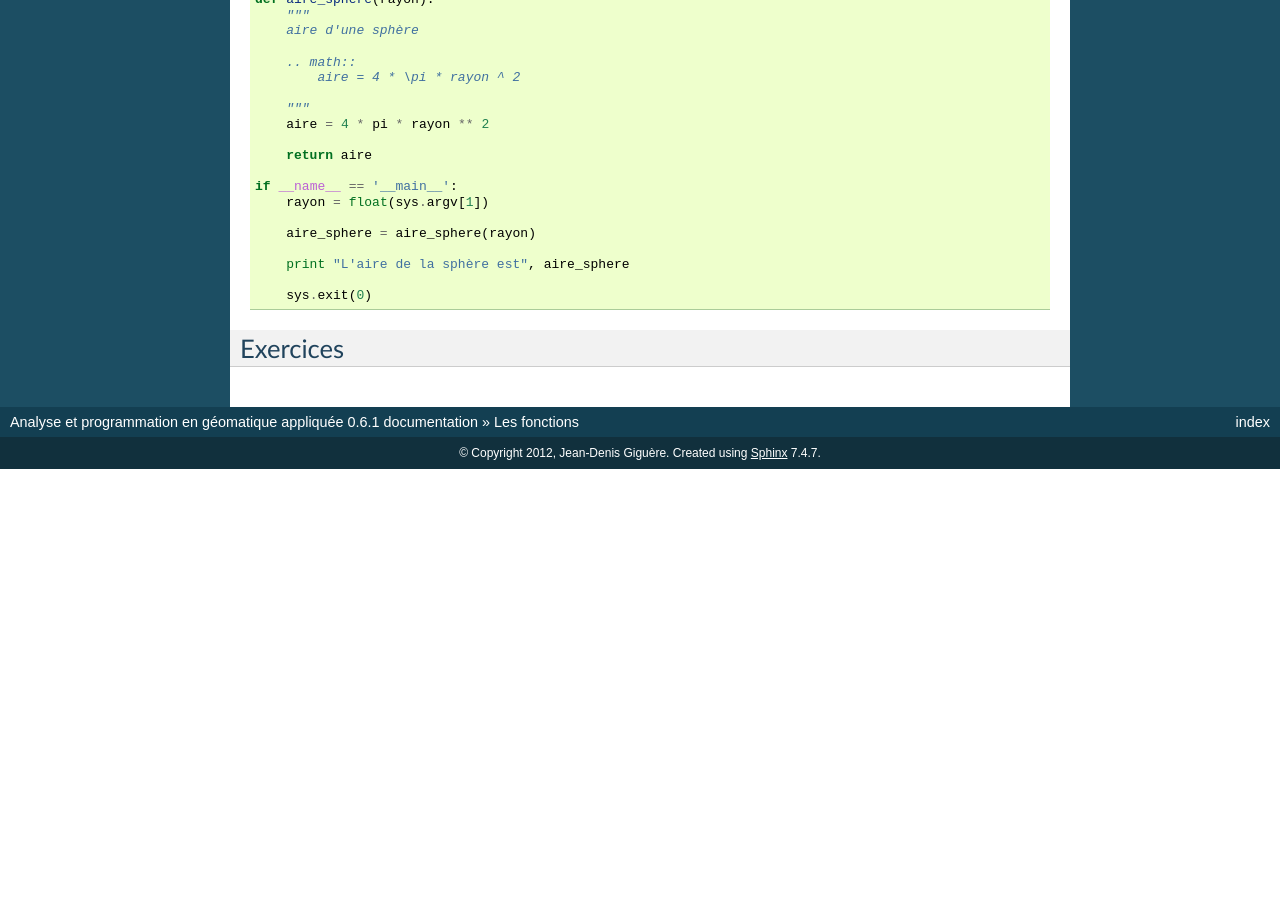
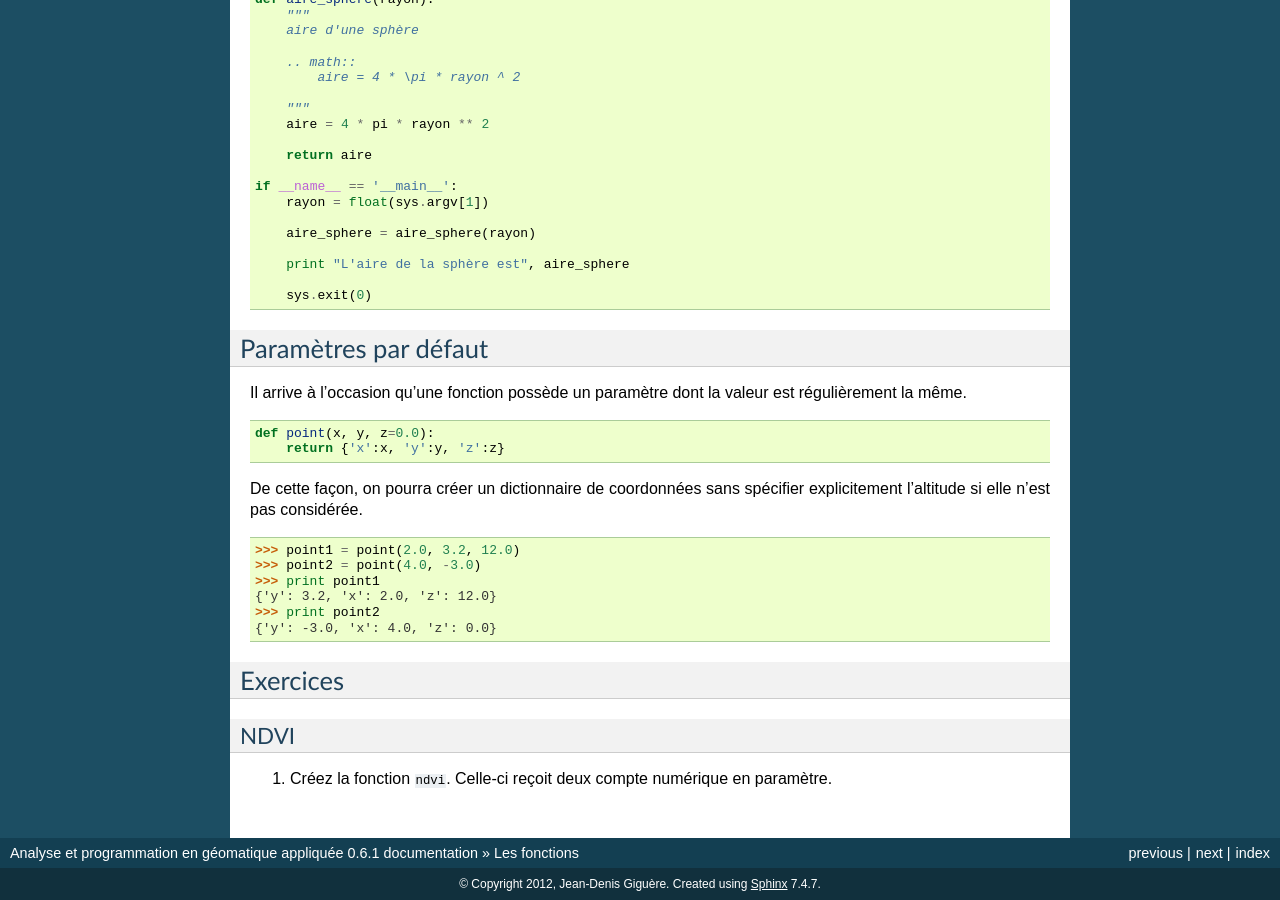
Before and after one commit to jdenisgiguere/Analyse-et-programmation-en-g-omatique-appliqu-e, a Sphinx documentation site: the page built from source/fonction.rst, in a window 1280 px wide and 900 px high, scrolled down 1147 px. Built offline with Sphinx 7.4.7, drawn with Linux system fonts in a browser that asks for light colours; before the commit the page ends 1616 px from its top, so only the background shows below that; some of the changed text lies outside the part shown.

```diff
--- a/source/conf.py
+++ b/source/conf.py
@@ -16,7 +16,7 @@ import sys, os
 # If extensions (or modules to document with autodoc) are in another directory,
 # add these directories to sys.path here. If the directory is relative to the
 # documentation root, use os.path.abspath to make it absolute, like shown here.
-#sys.path.insert(0, os.path.abspath('.'))
+sys.path.insert(0, os.path.abspath('.'))
 
 # -- General configuration -----------------------------------------------------
 
--- a/source/fonction.rst
+++ b/source/fonction.rst
@@ -68,7 +68,36 @@ Utilisation d'une fonction dans un script
 
 .. literalinclude:: exemples/aire_sphere.py
 
+---------------------
+Paramètres par défaut
+---------------------
+
+Il arrive à l'occasion qu'une fonction possède un paramètre
+dont la valeur est régulièrement la même.
+
+.. code-block:: python
+
+    def point(x, y, z=0.0):
+        return {'x':x, 'y':y, 'z':z}
+
+De cette façon, on pourra créer un dictionnaire de coordonnées
+sans spécifier explicitement l'altitude si elle n'est pas
+considérée. ::
+
+    >>> point1 = point(2.0, 3.2, 12.0)
+    >>> point2 = point(4.0, -3.0)
+    >>> print point1
+    {'y': 3.2, 'x': 2.0, 'z': 12.0}
+    >>> print point2
+    {'y': -3.0, 'x': 4.0, 'z': 0.0}
+
 
 ---------
 Exercices
 ---------
+
+NDVI
+####
+
+#. Créez la fonction ``ndvi``. Celle-ci reçoit deux
+   compte numérique en paramètre.
--- a/source/index.rst
+++ b/source/index.rst
@@ -11,6 +11,9 @@ Contents:
 .. toctree::
    :maxdepth: 2
 
+   fonction
+   classe
+   exemples
 
 
 Indices and tables
```
Also changed, not shown: source/classe.rst (added, +134 -0 lines).
